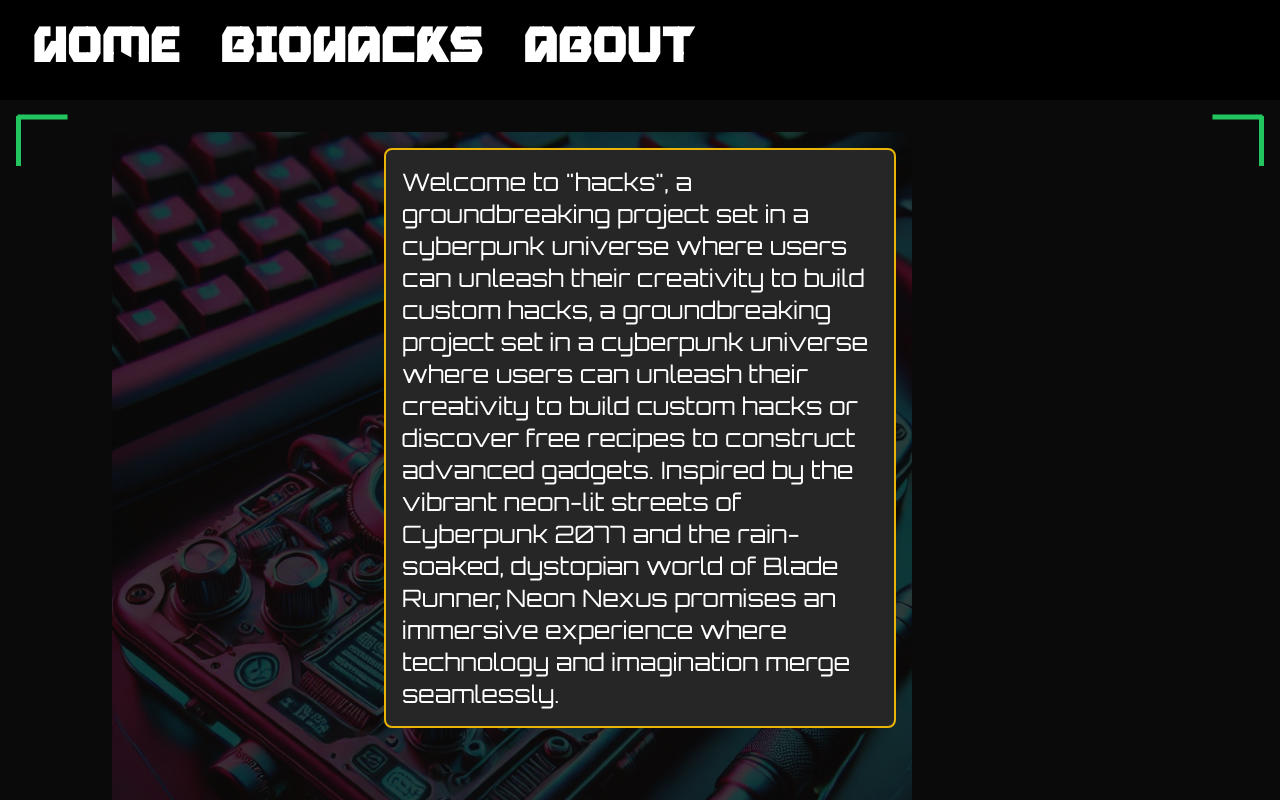
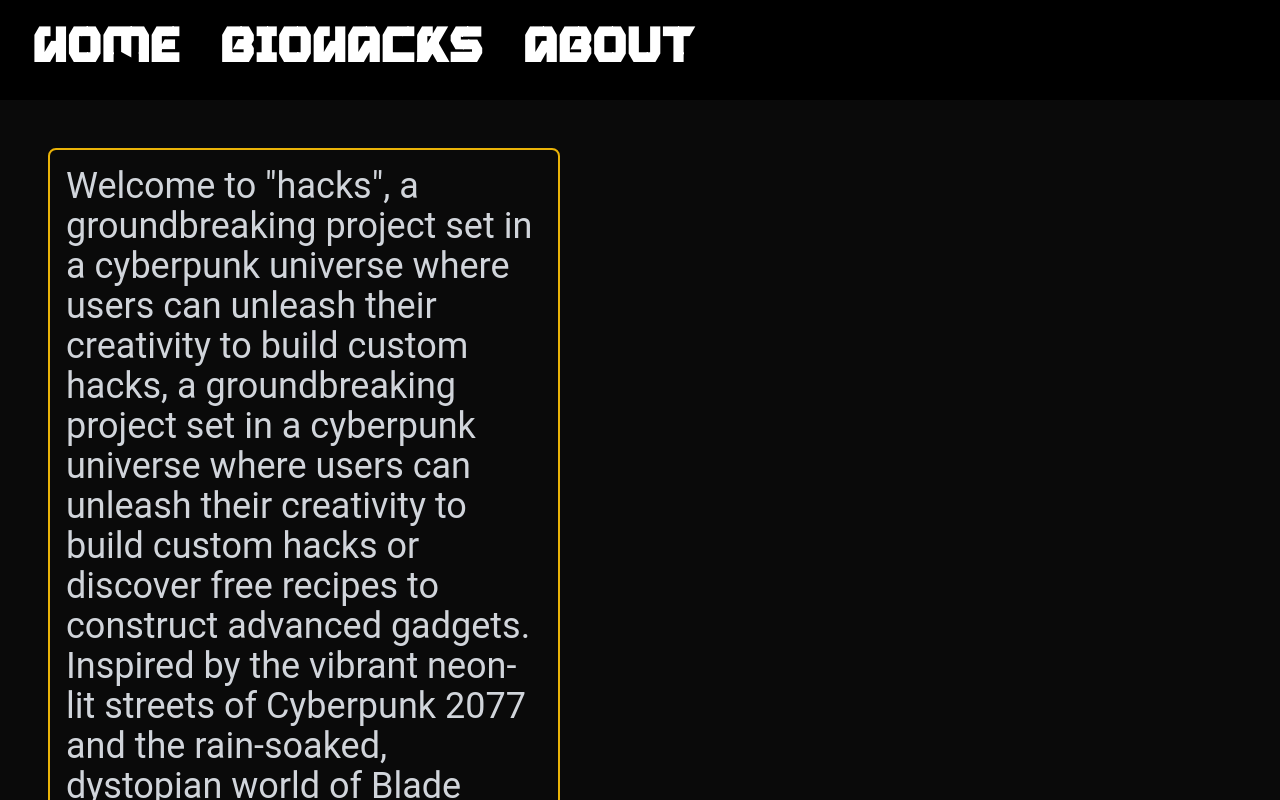
Before and after one commit to guitar6029/cyberpunk-recipe, a Next.js app: page /about in a window 1280 px wide. Shown: the top 800 px of the page. Built offline with nearby package versions, Linux system fonts and the light colour scheme.

Commit message:
updated nav link class style

```diff
--- a/app/about/page.tsx
+++ b/app/about/page.tsx
@@ -1,20 +1,12 @@
-import Image from "next/image";
+
 
 import TemplateCorners from "@/components/Template/TemplateCorners";
 const Page: React.FC = () => {
   return (
     <div className="min-h-screen flex flex-col p-4">
-      <TemplateCorners cornerColor="bg-green-500">
-        <div className="relative flex flex-col gap-4 p-4 items-center justify-center">
-          <Image
-            quality={100}
-            className="w-[50rem] rounded-lg absolute top-0 left-20 opacity-20 z-[-1]"
-            width={500}
-            height={500}
-            src={"/biohacks/gadgets/gadget1.png"}
-            alt="cyberpunk"
-          />
-          <p className="sm:text-xl sm:w-[100vw] lg:w-[40vw] leading-relaxed lg:text-2xl text-white bg-neutral-800 p-4 rounded-lg border-yellow-500 border-2">
+      <TemplateCorners cornerColor="bg-transparent">
+        <div className="relative flex flex-col gap-4 p-4">
+          <p className="sm:text-xl sm:w-[100vw] lg:w-[40vw] leading-relaxed lg:text-4xl text-gray-300  p-4 rounded-lg border-yellow-500 border-2">
             Welcome to &quot;hacks&quot;, a groundbreaking project set in a
             cyberpunk universe where users can unleash their creativity to build
             custom hacks, a groundbreaking project set in a cyberpunk universe
--- a/app/globals.css
+++ b/app/globals.css
@@ -18,7 +18,7 @@
 body {
   color: var(--foreground);
   background: var(--background);
-  font-family: "Orbitron", sans-serif;
+  font-family: "Roboto", sans-serif;
 }
 
 
@@ -166,3 +166,12 @@
 .animate-pulse-once {
   animation: pulse-once 0.5s ease-in-out forwards;
 }
+
+.nav-link{
+  color: white;
+  transition: color 0.3s ease-in-out;
+  transform-origin: left;
+  &:hover {
+    color: #ff007f;
+  }
+}
--- a/components/Buttons/Nav/NavLink.tsx
+++ b/components/Buttons/Nav/NavLink.tsx
@@ -11,7 +11,7 @@
         <div className="relative w-fit flex flex-col items-center justify-center cursor-pointer ">
 
             {showLinkLayout && <div className="absolute inset-0 bg-purple-500 z-10 link-layout"></div>}
-            <Link className="z-20 hover:scale-105 transition duration-200 ease-in  p-4 sm:text-md lg:text-5xl font-bold cursor-pointer"  href={linktTo}>{btnText}</Link>
+            <Link className="z-1 p-4 sm:text-md lg:text-5xl font-bold cursor-pointer nav-link"  href={linktTo}>{btnText}</Link>
         </div>
 
     );
```
